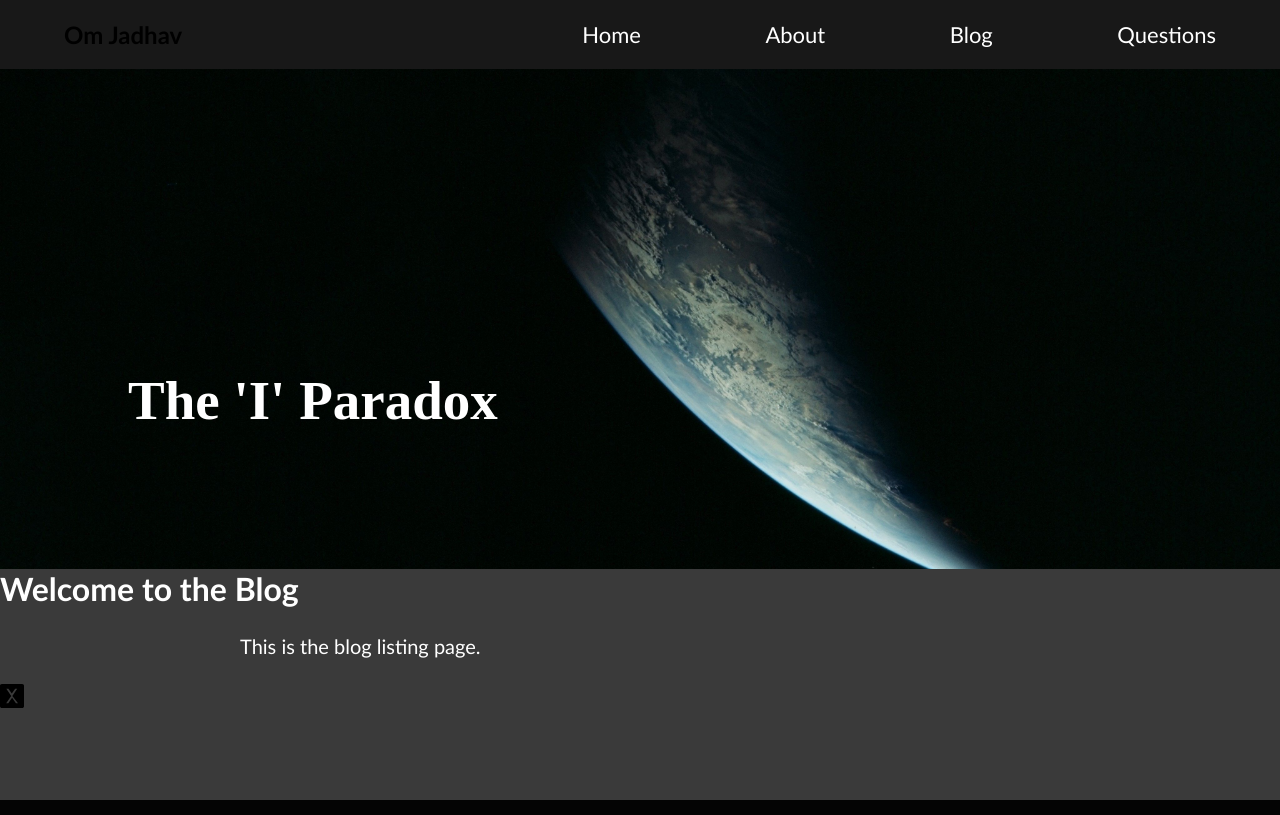
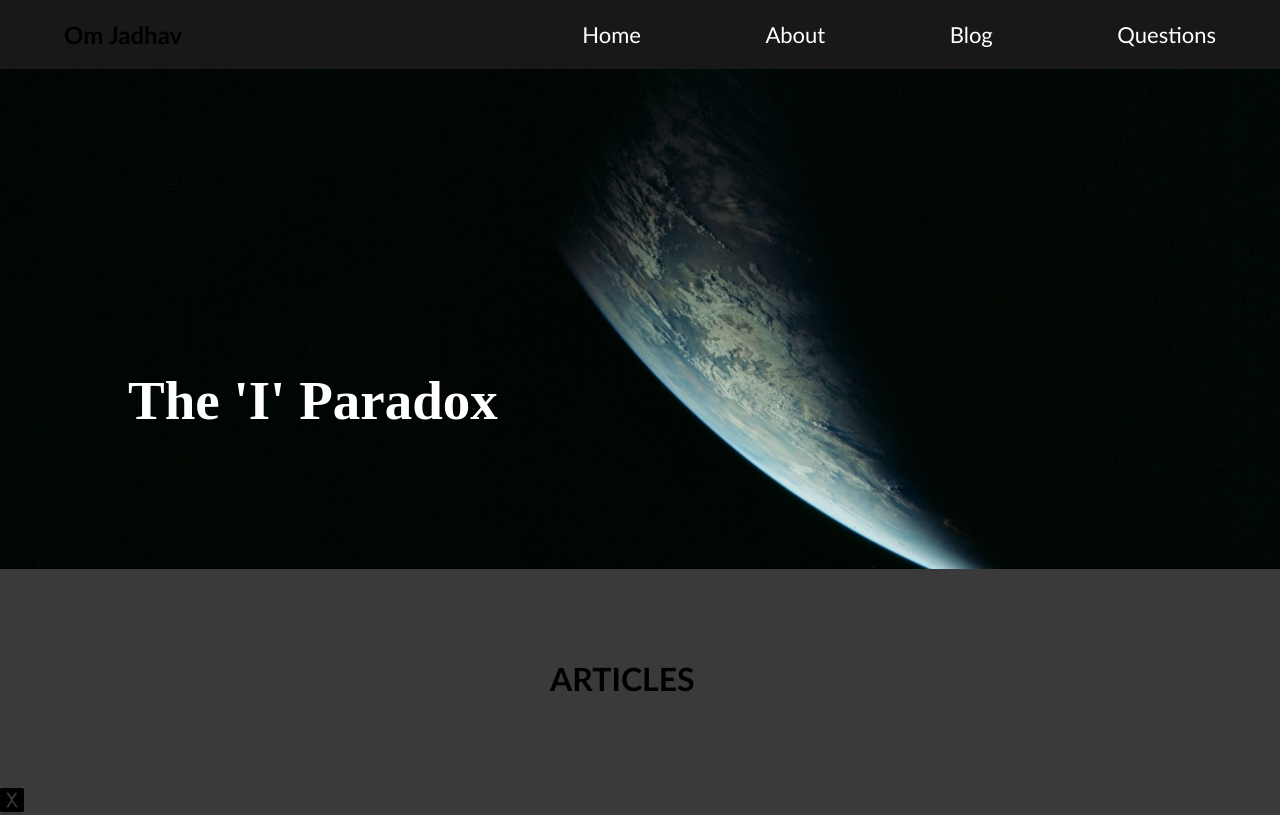
Before and after one commit to OmJadhav1905/myflaskblog, a Flask app: page /blog in a window 1280 px wide. Run offline with Flask 3, Linux system fonts and the light colour scheme.

Commit message:
Updated margins for layout clarity

```diff
--- a/templates/base.html
+++ b/templates/base.html
@@ -15,7 +15,7 @@
 
         body {
         background-color: #3a3a3a; /* light grey */
-        color: #ffffff; /* near black text */
+        color: #000000; /* near black text */
         font-family: Calibri, sans-serif;
         padding: 0px 0px;
     }
@@ -53,7 +53,7 @@
 
     h1, h2, h3 {
         font-family: Calibri, sans-serif;
-        margin-bottom: 20px;
+        margin: 90px 550px;
     }
 
     a {
@@ -126,21 +126,21 @@
 
 .questions-page h1 {
   margin-top: 90px;
-  margin-bottom: 5px;
-  margin-left: 300px;/* tight gap below title */
+  margin-bottom: 10px;
+  margin-left: 550px;/* tight gap below title */
 }
 
 .questions-page .tagline {
   margin-top: 0;
-  margin-left: 250px;
+  margin-left: 420px;
   margin-bottom: 100px; /* clear gap before questions */
 }
 
 .questions-page h2 {
   cursor: pointer;
   margin-top: 25px; /* space above each section */
-  margin-bottom: 10px; /* small gap below heading */
-  color: #ffffff;
+  margin-bottom: 40px; /* small gap below heading */
+  color: #000000;
 }
 
 .questions-page h2:hover {
--- a/templates/blog.html
+++ b/templates/blog.html
@@ -3,6 +3,5 @@
 {% block title %}Blog - The 'I' Paradox{% endblock %}
 
 {% block content %}
-    <h1>Welcome to the Blog</h1>
-    <p>This is the blog listing page.</p>
+    <h1>ARTICLES</h1>
 {% endblock %}
```
